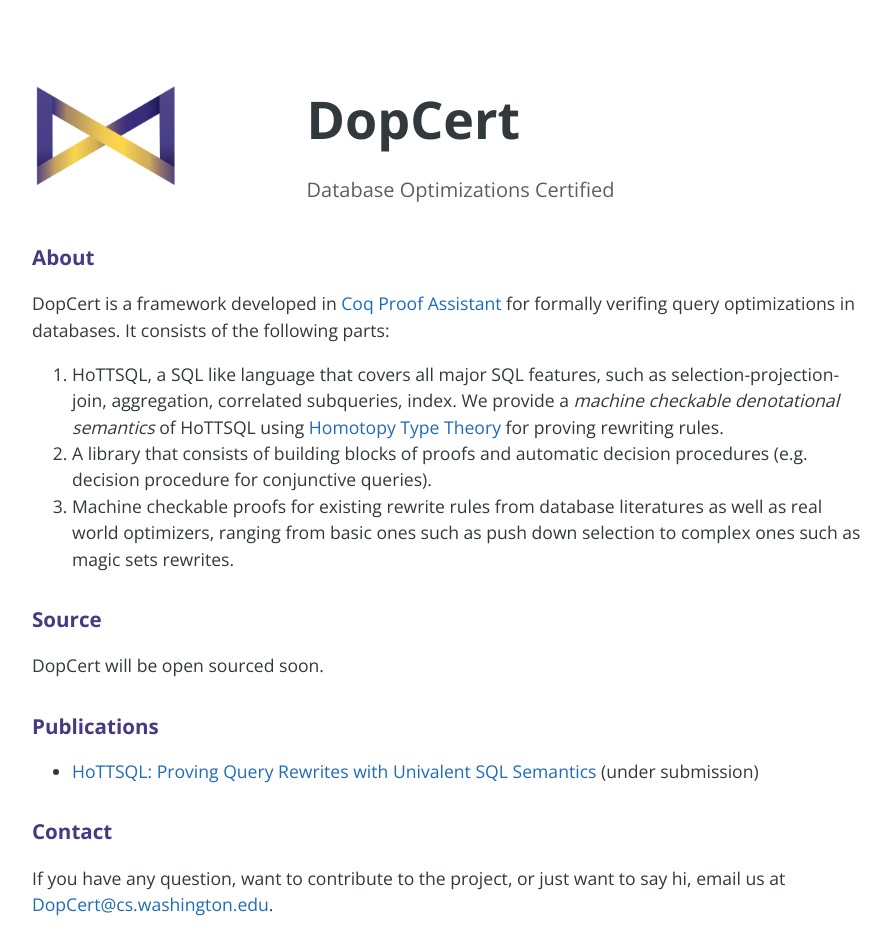
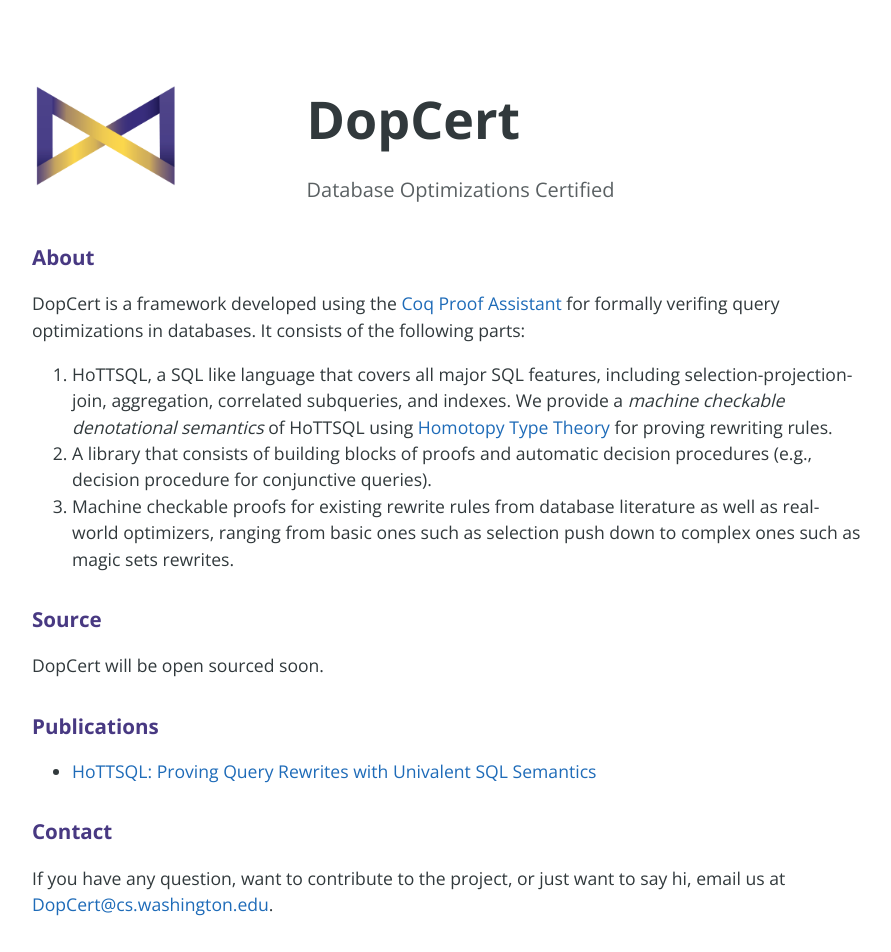
Before and after one commit to Mestway/DopCert-Website, a Jekyll site: the page built from index.markdown, in a window 1280 px wide. Shown: the top 952 px of the page, without its empty margins (192-1083 px from the left). Built offline with Jekyll 4.4.1, drawn with Linux system fonts in a browser that asks for light colours.

Commit message:
minor updates

```diff
--- a/index.markdown
+++ b/index.markdown
@@ -5,18 +5,18 @@ group: "navigation"
 id: home
 ---
 ### About
-DopCert is a framework developed in [Coq Proof Assistant](https://coq.inria.fr/) for formally verifing query optimizations in databases. It consists of the following parts:
+DopCert is a framework developed using the [Coq Proof Assistant](https://coq.inria.fr/) for formally verifing query optimizations in databases. It consists of the following parts:
 
-1. HoTTSQL, a SQL like language that covers all major SQL features, such as selection-projection-join, aggregation, correlated subqueries, index. We provide a *machine checkable denotational semantics* of HoTTSQL using [Homotopy Type Theory](https://homotopytypetheory.org/) for proving rewriting rules.
-2. A library that consists of building blocks of proofs and automatic decision procedures (e.g. decision procedure for conjunctive queries).
-3. Machine checkable proofs for existing rewrite rules from database literatures as well as real world optimizers, ranging from basic ones such as push down selection to complex ones such as magic sets rewrites.
+1. HoTTSQL, a SQL like language that covers all major SQL features, including selection-projection-join, aggregation, correlated subqueries, and indexes. We provide a *machine checkable denotational semantics* of HoTTSQL using [Homotopy Type Theory](https://homotopytypetheory.org/) for proving rewriting rules.
+2. A library that consists of building blocks of proofs and automatic decision procedures (e.g., decision procedure for conjunctive queries).
+3. Machine checkable proofs for existing rewrite rules from database literature as well as real-world optimizers, ranging from basic ones such as selection push down to complex ones such as magic sets rewrites.
 
 ### Source
 
 DopCert will be open sourced soon.
 
 ### Publications
-* [HoTTSQL: Proving Query Rewrites with Univalent SQL Semantics]() (under submission)
+* [HoTTSQL: Proving Query Rewrites with Univalent SQL Semantics](http://arxiv.org/abs/1607.04822)
 
 ### Contact
 
```
